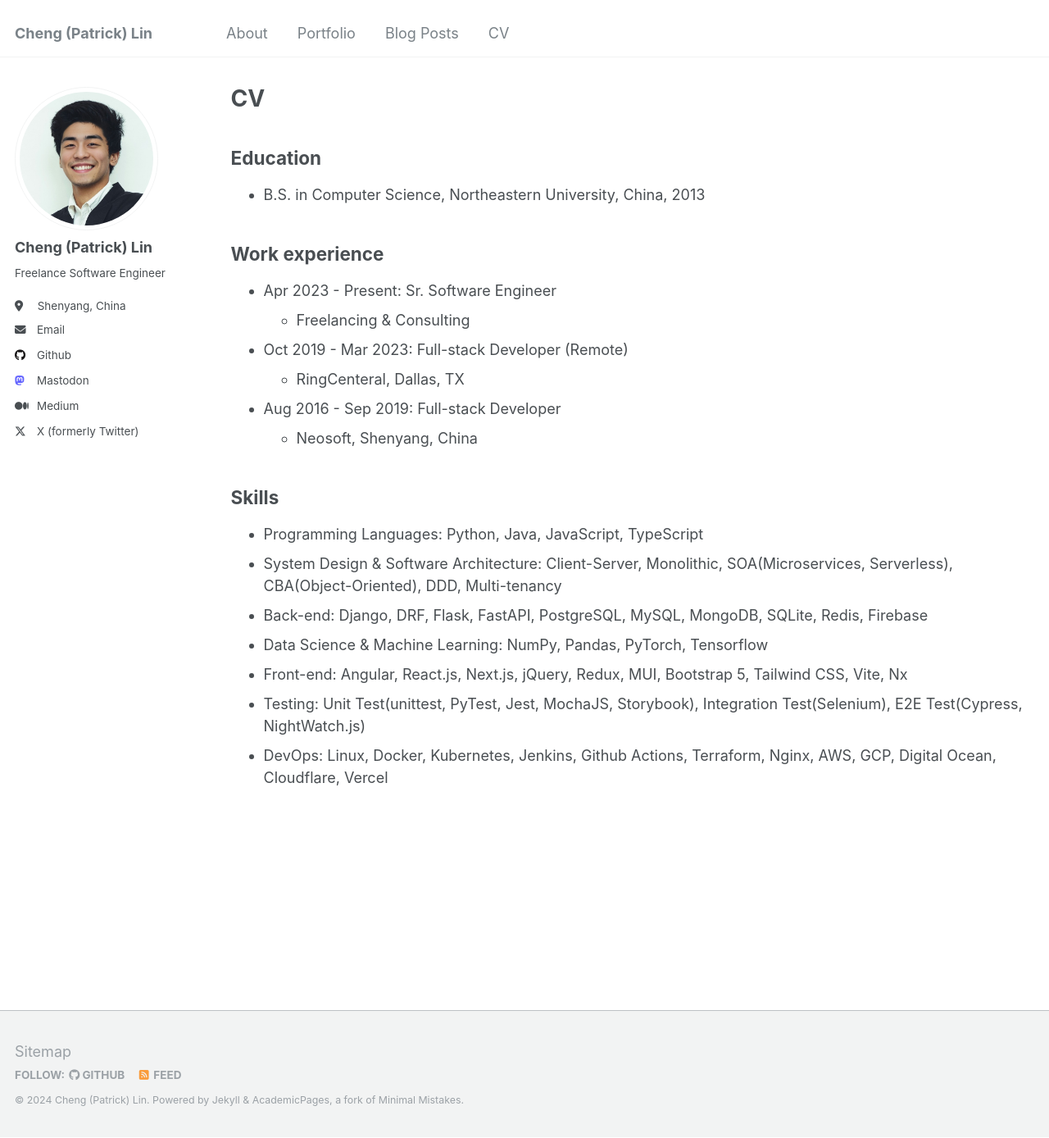
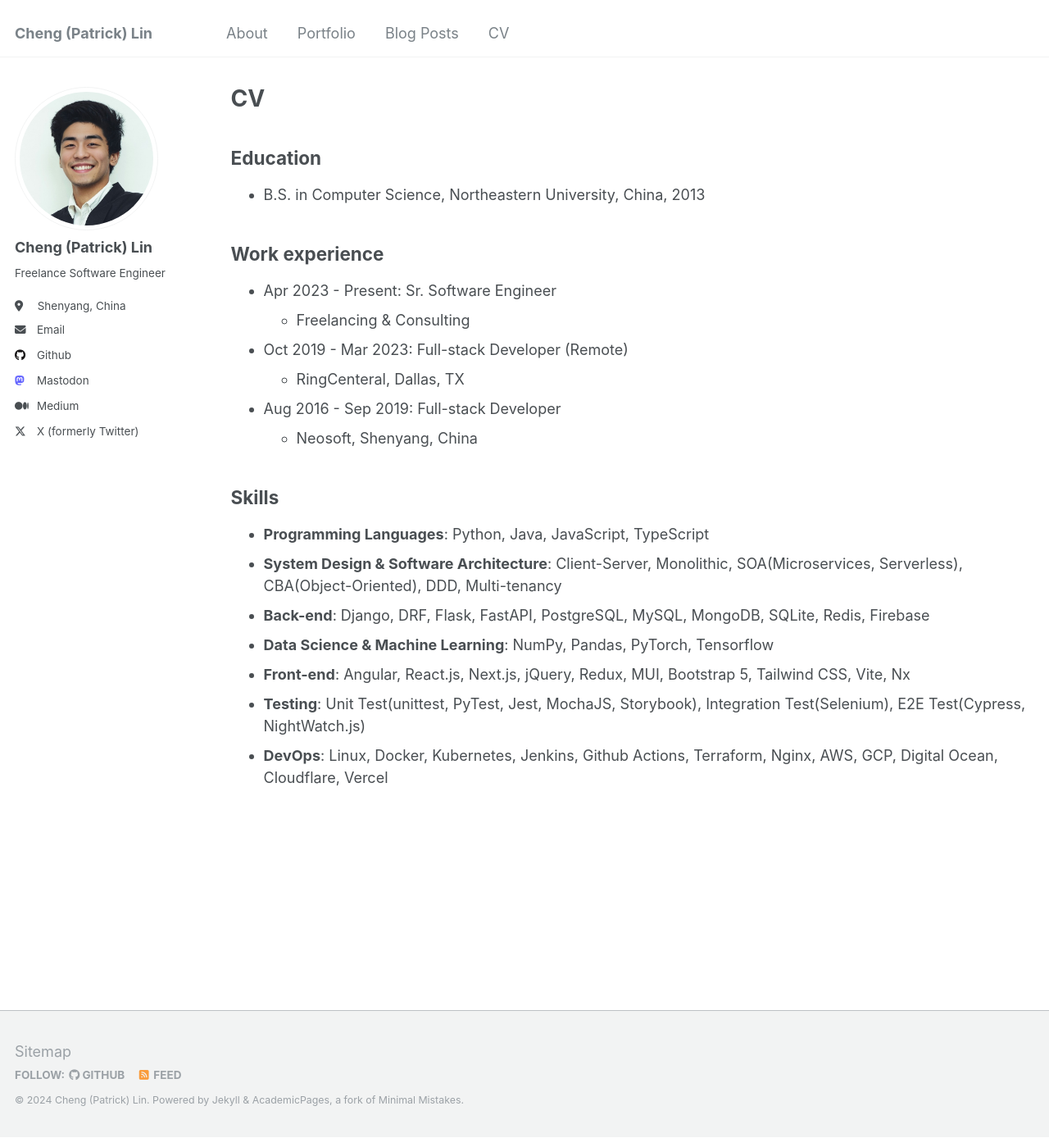
Before and after one commit to temunel/temunel.github.io, a Jekyll site: the page built from _pages/cv.md, in a window 1280 px wide and 1388 px high. Shown: the whole window at 82% size. Built offline with Jekyll 4.4.1, drawn with Linux system fonts in a browser that asks for light colours.

Commit message:
updated cv/skills

```diff
--- a/_pages/cv.md
+++ b/_pages/cv.md
@@ -26,10 +26,10 @@ Work experience
 
 Skills
 ------
-* Programming Languages: Python, Java, JavaScript, TypeScript
-* System Design & Software Architecture: Client-Server, Monolithic, SOA(Microservices, Serverless), CBA(Object-Oriented), DDD, Multi-tenancy
-* Back-end: Django, DRF, Flask, FastAPI, PostgreSQL, MySQL, MongoDB, SQLite, Redis, Firebase
-* Data Science & Machine Learning: NumPy, Pandas, PyTorch, Tensorflow
-* Front-end: Angular, React.js, Next.js, jQuery, Redux, MUI, Bootstrap 5, Tailwind CSS, Vite, Nx
-* Testing: Unit Test(unittest, PyTest, Jest, MochaJS, Storybook), Integration Test(Selenium), E2E Test(Cypress, NightWatch.js)
-* DevOps: Linux, Docker, Kubernetes, Jenkins, Github Actions, Terraform, Nginx, AWS, GCP, Digital Ocean, Cloudflare, Vercel
+* **Programming Languages**: Python, Java, JavaScript, TypeScript
+* **System Design & Software Architecture**: Client-Server, Monolithic, SOA(Microservices, Serverless), CBA(Object-Oriented), DDD, Multi-tenancy
+* **Back-end**: Django, DRF, Flask, FastAPI, PostgreSQL, MySQL, MongoDB, SQLite, Redis, Firebase
+* **Data Science & Machine Learning**: NumPy, Pandas, PyTorch, Tensorflow
+* **Front-end**: Angular, React.js, Next.js, jQuery, Redux, MUI, Bootstrap 5, Tailwind CSS, Vite, Nx
+* **Testing**: Unit Test(unittest, PyTest, Jest, MochaJS, Storybook), Integration Test(Selenium), E2E Test(Cypress, NightWatch.js)
+* **DevOps**: Linux, Docker, Kubernetes, Jenkins, Github Actions, Terraform, Nginx, AWS, GCP, Digital Ocean, Cloudflare, Vercel
```
